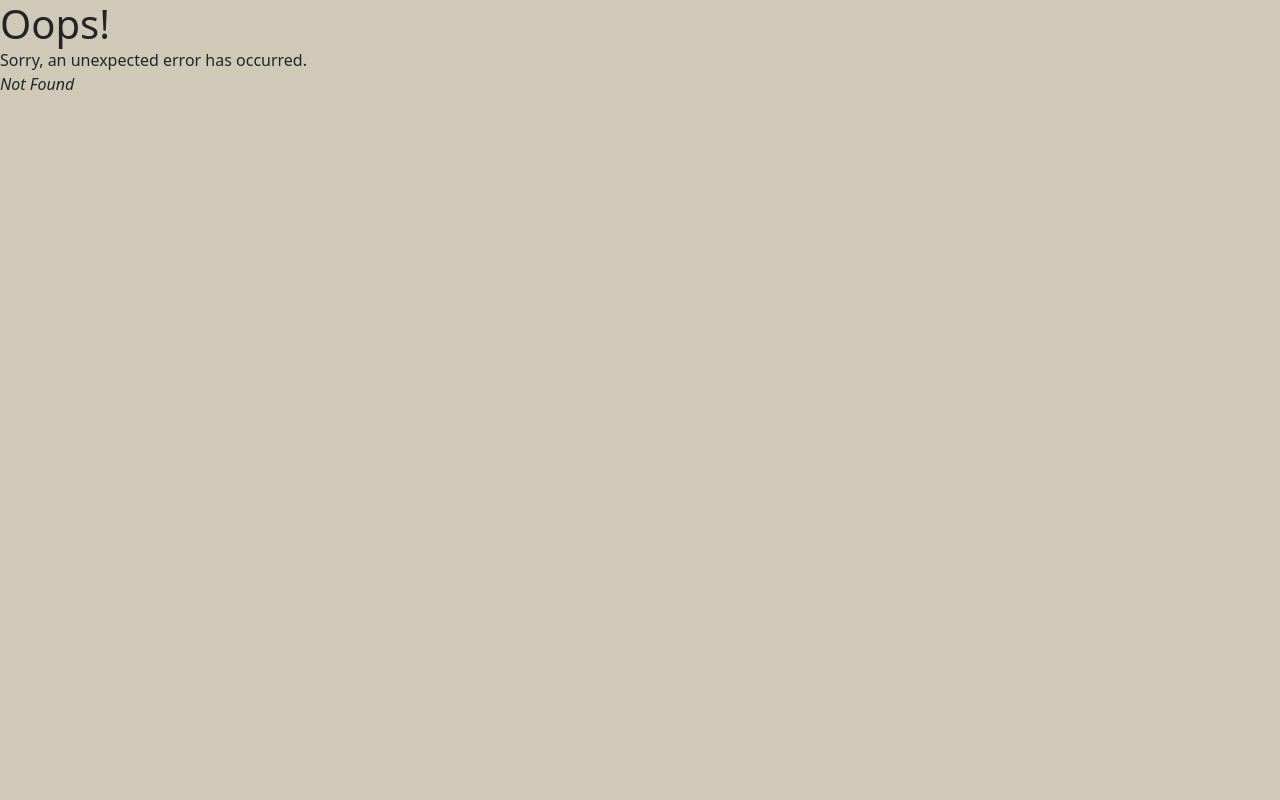
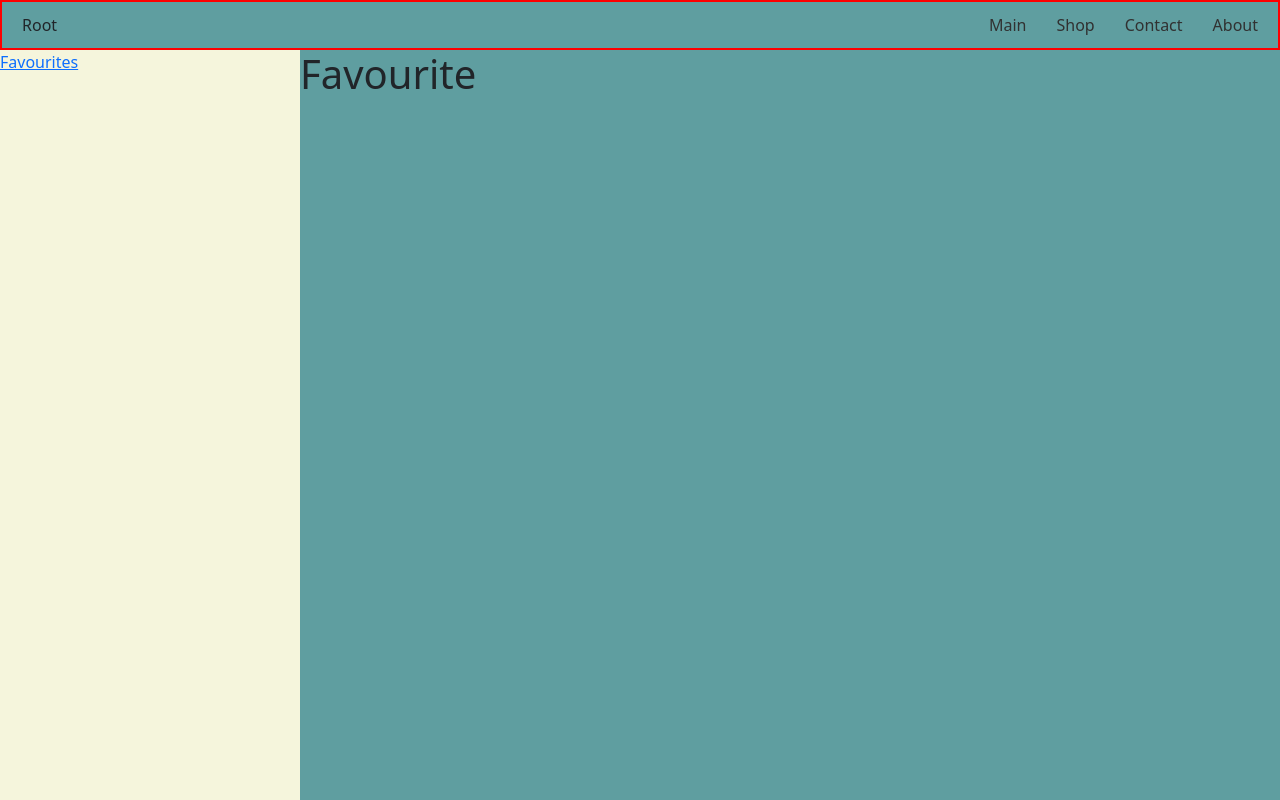
Before and after one commit to ZachLee12/Shopping-Cart, a React (Vite) app: page /favourites in a window 1280 px wide. Before the commit this address had no page. Built offline with nearby package versions, Linux system fonts and the light colour scheme.

Commit message:
Add Favourite Component

```diff
--- a/src/Root.jsx
+++ b/src/Root.jsx
@@ -29,6 +29,8 @@
 
       <section className="main-content-wrapper">
         <div className='sidebar'>
+
+          <Link to={'/favourites'}>Favourites</Link>
         </div>
 
         <div className="outlet-wrapper">
--- a/src/Root.scss
+++ b/src/Root.scss
@@ -3,7 +3,8 @@
 './Routes/About/_About.scss',
 './Routes/Contact/_Contact',
 './Routes/Error/_Error.scss',
-'./Routes/Shop/_Shop.scss';
+'./Routes/Shop/_Shop.scss',
+'./Routes/Favourites/Favourites';
 
 $text-color: #313131;
 $text-color-hover: #5694c6;
--- /dev/null
+++ b/src/Routes/Favourites/Favourites.jsx
@@ -0,0 +1,29 @@
+import { itemList } from "../../shopItems";
+import ShopItem from "../ShopItem/ShopItem";
+
+export default function Favourites() {
+    const searchFavourites = (() => {
+        return itemList.filter(item => item.isFavourite)
+    })();
+
+
+    return (
+        <div id="Favourites">
+            <h1>Favourite</h1>
+            {searchFavourites.map(item => {
+                return (
+                    <ShopItem
+                        image={item.image}
+                        key={item.id}
+                        id={item.id}
+                        name={item.name}
+                        price={item.price}
+                        addedToCart={item.addedToCart}
+                        isFavourite={item.isFavourite}
+                        description={item.description}
+                    />
+                )
+            })}
+        </div>
+    )
+}
--- /dev/null
+++ b/src/Routes/Favourites/_Favourites.scss
@@ -0,0 +1 @@
+@import '../Shop/Shop'
--- a/src/Routes/Shop/Shop.jsx
+++ b/src/Routes/Shop/Shop.jsx
@@ -1,25 +1,31 @@
 import React, { useEffect } from "react";
 import ShopItem from "../ShopItem/ShopItem";
 import {
-    itemList as importedItemList,
+    itemList as fullItemList,
     searchItems
 } from "../../shopItems";
 
-import {Form, useLoaderData} from 'react-router-dom'
-
+import { Form, useLoaderData } from 'react-router-dom'
 
 export function loader({ request }) {
     const url = new URL(request.url)
-    const q = url.searchParams.get('q')
-    console.log(q)
+    let q = url.searchParams.get('q')
+
+    //'' an empty string will cause an error
+    if (q === '' || !q) {
+        q = ' '
+    }
     return { searchedItemList: searchItems(q) }
 }
 
 export default function Shop() {
+    //note that due to SHALLOW COPYING with filter(),
+    //all itemLists here are IN SYNC with their states
+    //this means that searchedItemList, fullItemList and initialState all have the same reference point
     const { searchedItemList } = useLoaderData();
 
     const initialState = {
-        itemList: importedItemList
+        itemList: fullItemList
     }
 
     const [shop, setShop] = React.useState(initialState)
@@ -60,7 +66,7 @@
     }
 
     useEffect(() => {
-        console.log(searchedItemList)
+        // console.log(searchedItemList)
 
         return (
             () => {
@@ -76,6 +82,7 @@
                 <label className='search-bar-label' htmlFor="search-bar">
                     Search
                     <input
+                        autoComplete="off"
                         type="search"
                         id='search-bar'
                         name='q'
@@ -85,8 +92,8 @@
 
 
             <div className="shop-items-wrapper">
-
-            {searchedItemList.map(item => {
+                {searchedItemList.length > 0
+                    ? searchedItemList.map(item => {
                         return (
                             <ShopItem
                                 image={item.image}
@@ -101,23 +108,9 @@
                                 handleClickAddToCart={handleClickAddToCart}
                             />
                         )
-                })}
-                {/* {shop.itemList.map(item => {
-                    return (
-                        <ShopItem
-                            image={item.image}
-                            key={item.id}
-                            id={item.id}
-                            name={item.name}
-                            price={item.price}
-                            addedToCart={item.addedToCart}
-                            isFavourite={item.isFavourite}
-                            description={item.description}
-                            handleClickIsFavourite={handleClickIsFavourite}
-                            handleClickAddToCart={handleClickAddToCart}
-                        />
+                    }
                     )
-                })} */}
+                    : <h1>No Items were found.</h1>}
             </div>
 
         </div>
--- a/src/main.jsx
+++ b/src/main.jsx
@@ -5,11 +5,13 @@
 import Contact from './Routes/Contact/Contact'
 import ErrorPage from './Routes/Error/Error'
 import Shop from './Routes/Shop/Shop'
+
 import {
   createBrowserRouter,
   RouterProvider,
 } from 'react-router-dom'
 import { loader as shopLoader } from './Routes/Shop/Shop'
+import Favourites from './Routes/Favourites/Favourites'
 
 const router = createBrowserRouter([
   {
@@ -28,7 +30,11 @@
       {
         path: '/shop',
         element: <Shop />,
-        loader: shopLoader,
+        loader: shopLoader
+      },
+      {
+        path: '/favourites',
+        element: <Favourites />
       }
     ]
   },
```
Lines whose indentation alone changed are shown as unchanged.
